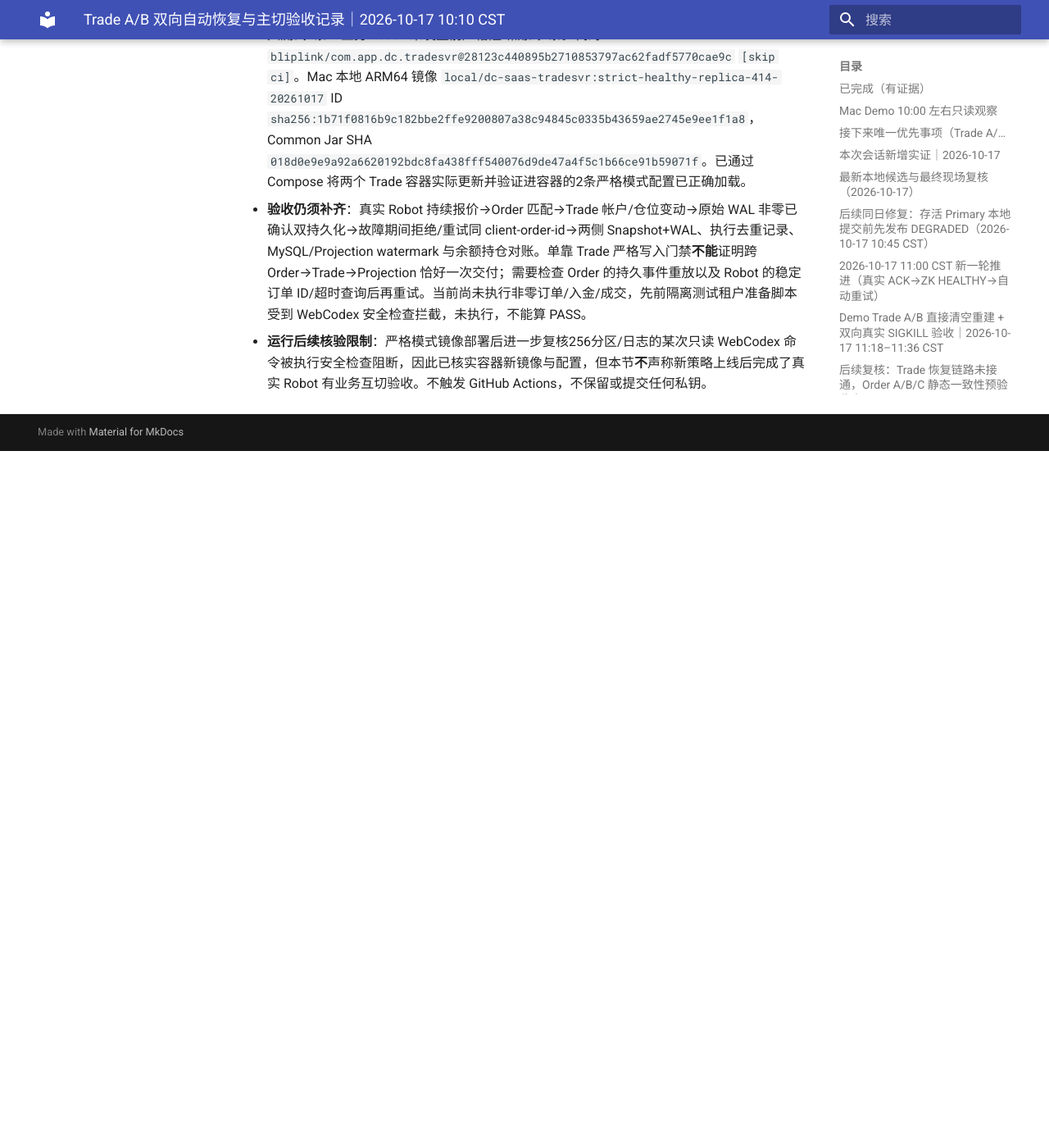
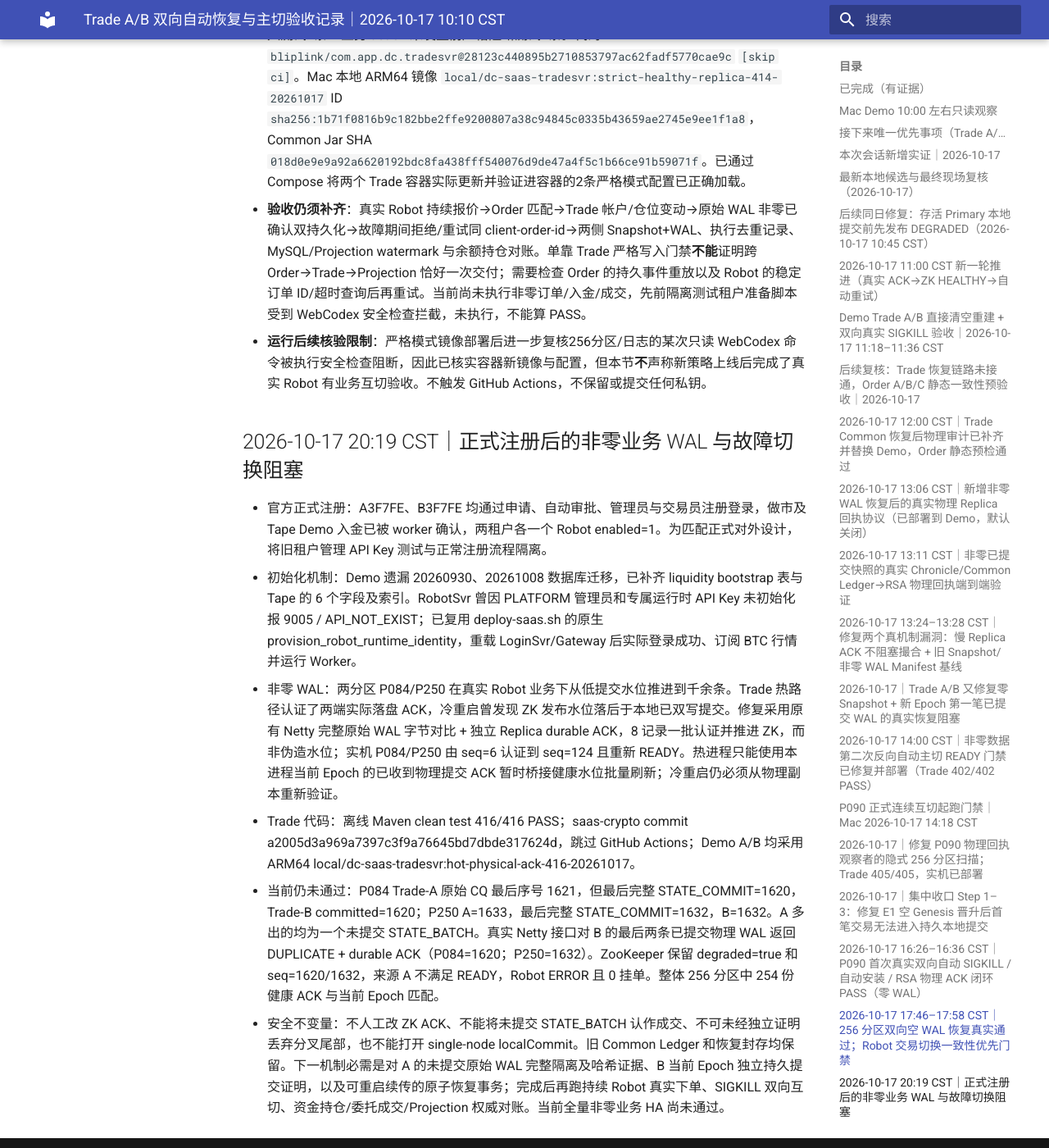
Before and after one commit to bliplink/dc-quant-deploy, an MkDocs documentation site: the page built from docs/TRADE_AB_20261017_PROGRESS_EVIDENCE.zh-CN.md, in a window 1280 px wide and 1400 px high, scrolled down 19713 px. Shown: the whole window at 82% size. Built offline with MkDocs 1.6.1 and Material for MkDocs 9.7.7, drawn with Linux system fonts in a browser that asks for light colours; before the commit the page ends 20263 px from its top, so only the background shows below that.

Commit message:
docs(trade-ha): nonzero WAL real Robot load, physical proof, fail-closed dirty-tail gap [skip ci]

```diff
--- a/docs/TRADE_AB_20261017_PROGRESS_EVIDENCE.zh-CN.md
+++ b/docs/TRADE_AB_20261017_PROGRESS_EVIDENCE.zh-CN.md
@@ -219,3 +219,12 @@
 - Trade Java8 离线 Maven `clean test`：**414/414 PASS**，0 failures/errors/skips，新增纯准入测试4条 + 业务 action 未发生前严格阻断测试1条。代码 `bliplink/com.app.dc.tradesvr@28123c440895b2710853797ac62fadf5770cae9c` `[skip ci]`。Mac 本地 ARM64 镜像 `local/dc-saas-tradesvr:strict-healthy-replica-414-20261017` ID `sha256:1b71f0816b9c182bbe2ffe9200807a38c94845c0335b43659ae2745e9ee1f1a8`，Common Jar SHA `018d0e9e9a92a6620192bdc8fa438fff540076d9de47a4f5c1b66ce91b59071f`。已通过 Compose 将两个 Trade 容器实际更新并验证进容器的2条严格模式配置已正确加载。
 - **验收仍须补齐**：真实 Robot 持续报价→Order 匹配→Trade 帐户/仓位变动→原始 WAL 非零已确认双持久化→故障期间拒绝/重试同 client-order-id→两侧 Snapshot+WAL、执行去重记录、MySQL/Projection watermark 与余额持仓对账。单靠 Trade 严格写入门禁**不能**证明跨 Order→Trade→Projection 恰好一次交付；需要检查 Order 的持久事件重放以及 Robot 的稳定订单 ID/超时查询后再重试。当前尚未执行非零订单/入金/成交，先前隔离测试租户准备脚本受到 WebCodex 安全检查拦截，未执行，不能算 PASS。
 - **运行后续核验限制**：严格模式镜像部署后进一步复核256分区/日志的某次只读 WebCodex 命令被执行安全检查阻断，因此已核实容器新镜像与配置，但本节**不**声称新策略上线后完成了真实 Robot 有业务互切验收。不触发 GitHub Actions，不保留或提交任何私钥。
+
+## 2026-10-17 20:19 CST｜正式注册后的非零业务 WAL 与故障切换阻塞
+
+- 官方正式注册：A3F7FE、B3F7FE 均通过申请、自动审批、管理员与交易员注册登录，做市及 Tape Demo 入金已被 worker 确认，两租户各一个 Robot enabled=1。为匹配正式对外设计，将旧租户管理 API Key 测试与正常注册流程隔离。
+- 初始化机制：Demo 遗漏 20260930、20261008 数据库迁移，已补齐 liquidity bootstrap 表与 Tape 的 6 个字段及索引。RobotSvr 曾因 PLATFORM 管理员和专属运行时 API Key 未初始化报 9005 / API_NOT_EXIST；已复用 deploy-saas.sh 的原生 provision_robot_runtime_identity，重载 LoginSvr/Gateway 后实际登录成功、订阅 BTC 行情并运行 Worker。
+- 非零 WAL：两分区 P084/P250 在真实 Robot 业务下从低提交水位推进到千余条。Trade 热路径认证了两端实际落盘 ACK，冷重启曾发现 ZK 发布水位落后于本地已双写提交。修复采用原有 Netty 完整原始 WAL 字节对比 + 独立 Replica durable ACK，8 记录一批认证并推进 ZK，而非伪造水位；实机 P084/P250 由 seq=6 认证到 seq=124 且重新 READY。热进程只能使用本进程当前 Epoch 的已收到物理提交 ACK 暂时桥接健康水位批量刷新；冷重启仍必须从物理副本重新验证。
+- Trade 代码：离线 Maven clean test 416/416 PASS；saas-crypto commit a2005d3a969a7397c3f9a76645bd7dbde317624d，跳过 GitHub Actions；Demo A/B 均采用 ARM64 local/dc-saas-tradesvr:hot-physical-ack-416-20261017。
+- 当前仍未通过：P084 Trade-A 原始 CQ 最后序号 1621，但最后完整 STATE_COMMIT=1620，Trade-B committed=1620；P250 A=1633，最后完整 STATE_COMMIT=1632，B=1632。A 多出的均为一个未提交 STATE_BATCH。真实 Netty 接口对 B 的最后两条已提交物理 WAL 返回 DUPLICATE + durable ACK（P084=1620；P250=1632）。ZooKeeper 保留 degraded=true 和 seq=1620/1632，来源 A 不满足 READY，Robot ERROR 且 0 挂单。整体 256 分区中 254 份健康 ACK 与当前 Epoch 匹配。
+- 安全不变量：不人工改 ZK ACK、不能将未提交 STATE_BATCH 认作成交、不可未经独立证明丢弃分叉尾部，也不能打开 single-node localCommit。旧 Common Ledger 和恢复封存均保留。下一机制必需是对 A 的未提交原始 WAL 完整隔离及哈希证据、B 当前 Epoch 独立持久提交证明，以及可重启续传的原子恢复事务；完成后再跑持续 Robot 真实下单、SIGKILL 双向互切、资金持仓/委托成交/Projection 权威对账。当前全量非零业务 HA 尚未通过。
```
